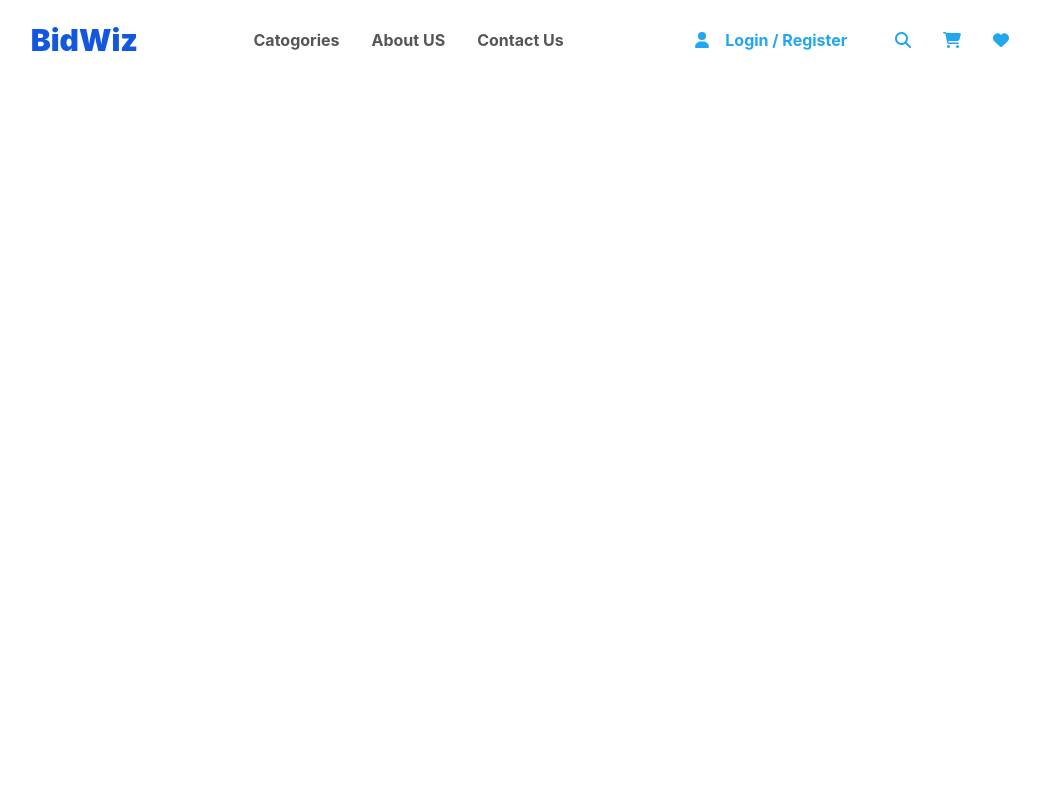
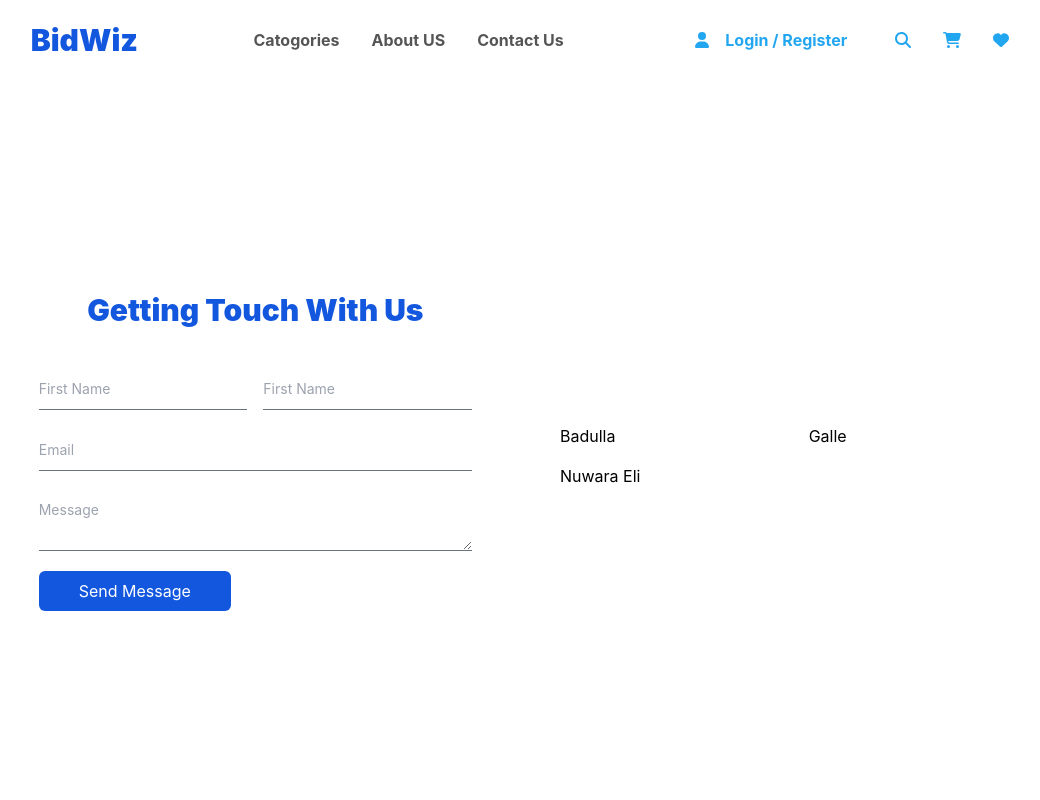
Before and after one commit to yashEra/bidwiz-2.0, a React (Create React App) app: page /contact in a window 1280 px wide. Shown: the top 800 px of the page, without its empty margins (112-1152 px from the left). Built offline with nearby package versions, Linux system fonts and the light colour scheme.

Commit message:
Contact us cretae

```diff
--- a/src/components/navbar/Navbar.jsx
+++ b/src/components/navbar/Navbar.jsx
@@ -1,4 +1,4 @@
-import recat,{useState} from "react";
+import {useState} from "react";
 import { AiOutlineMenu, AiOutlineClose } from "react-icons/ai";
 import { FontAwesomeIcon } from '@fortawesome/react-fontawesome'
 import { faMagnifyingGlass, faCartShopping, faHeart, faUser } from '@fortawesome/free-solid-svg-icons'
--- a/src/components/navbar/assest/css/nav-style.css
+++ b/src/components/navbar/assest/css/nav-style.css
@@ -13,11 +13,11 @@
 
 }
 
-/* @media screen and (max-width:1540px) {
+@media screen and (max-width:680px) {
 
     .nav-sec{
-        height: 80px;
+        height: 60px;
 
     }
 
-} */
+}
--- a/src/components/pages/Contact.jsx
+++ b/src/components/pages/Contact.jsx
@@ -1,12 +1,68 @@
+import Footer from "../footer/Footer";
 import NavBar from "../navbar/Navbar";
 
 const Contact = () => {
-    return(
-        <div>
-            <NavBar />
+  return (
+    <div>
+      <NavBar />
 
+      <div className="w-full h-[90vh] items-center grid lg:grid-cols-2 gap-16 pt-8 px-[9.895833333333333%] lg:top-[-100px]">
+        <div className="">
+          <div className="">
+            <div className="flex flex-row justify-center pb-8">
+              <h1 className="text-[#1357DE] font-black text-center">
+                Getting Touch With Us
+              </h1>
+            </div>
+            <form>
+              <div className="w-full grid lg:grid-cols-2 gap-4 px-[5%]  py-[2%]">
+                <input
+                  className="peer block w-full appearance-none border-0 border-b border-gray-500 bg-transparent py-2.5 px-0 text-sm text-gray-900 focus:border-blue-600 focus:outline-none focus:ring-0"
+                  type="text"
+                  name="firstname"
+                  placeholder="First Name"
+                />
+                <input
+                  className="peer block w-full appearance-none border-0 border-b border-gray-500 bg-transparent py-2.5 px-0 text-sm text-gray-900 focus:border-blue-600 focus:outline-none focus:ring-0"
+                  type="text"
+                  name="lastname"
+                  placeholder="First Name"
+                />
+              </div>
+              <div className="px-[5%] py-[2%] ">
+                <input
+                  className="peer block w-full appearance-none border-0 border-b border-gray-500 bg-transparent py-2.5 px-0 text-sm text-gray-900 focus:border-blue-600 focus:outline-none focus:ring-0"
+                  type="email"
+                  name="lastname"
+                  placeholder="Email"
+                />
+              </div>
+              <div className="px-[5%] py-[2%]">
+                <textarea
+                  className="peer block w-full appearance-none border-0 border-b border-gray-500 bg-transparent py-2.5 px-0 text-sm text-gray-900 focus:border-blue-600 focus:outline-none focus:ring-0"
+                  type="textarea"
+                  name="des"
+                  placeholder="Message"
+                />
+                <button
+                  type="submit"
+                  class="mt-5 rounded-md bg-[#1357DE] px-10 py-2 text-white"
+                >
+                  Send Message
+                </button>
+              </div>
+            </form>
+          </div>
         </div>
-    );
+        <div className="w-full grid grid-cols-2 gap-4 justify-end">
+          <div>Badulla</div>
+          <div className="text-left">Galle</div>
+          <div>Nuwara Eli</div>
+        </div>
+      </div>
+      <Footer />
+    </div>
+  );
 };
 
 export default Contact;
```
